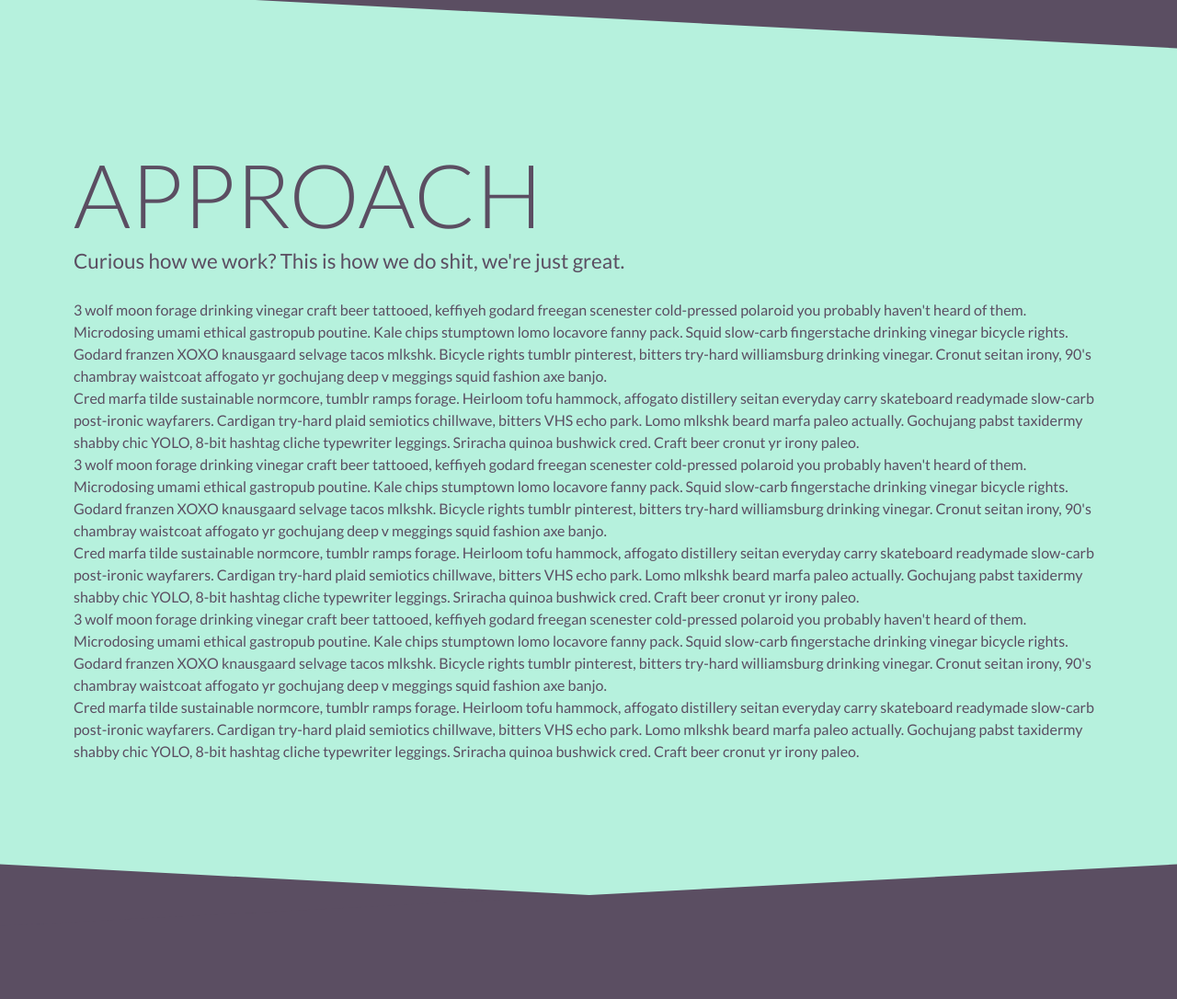
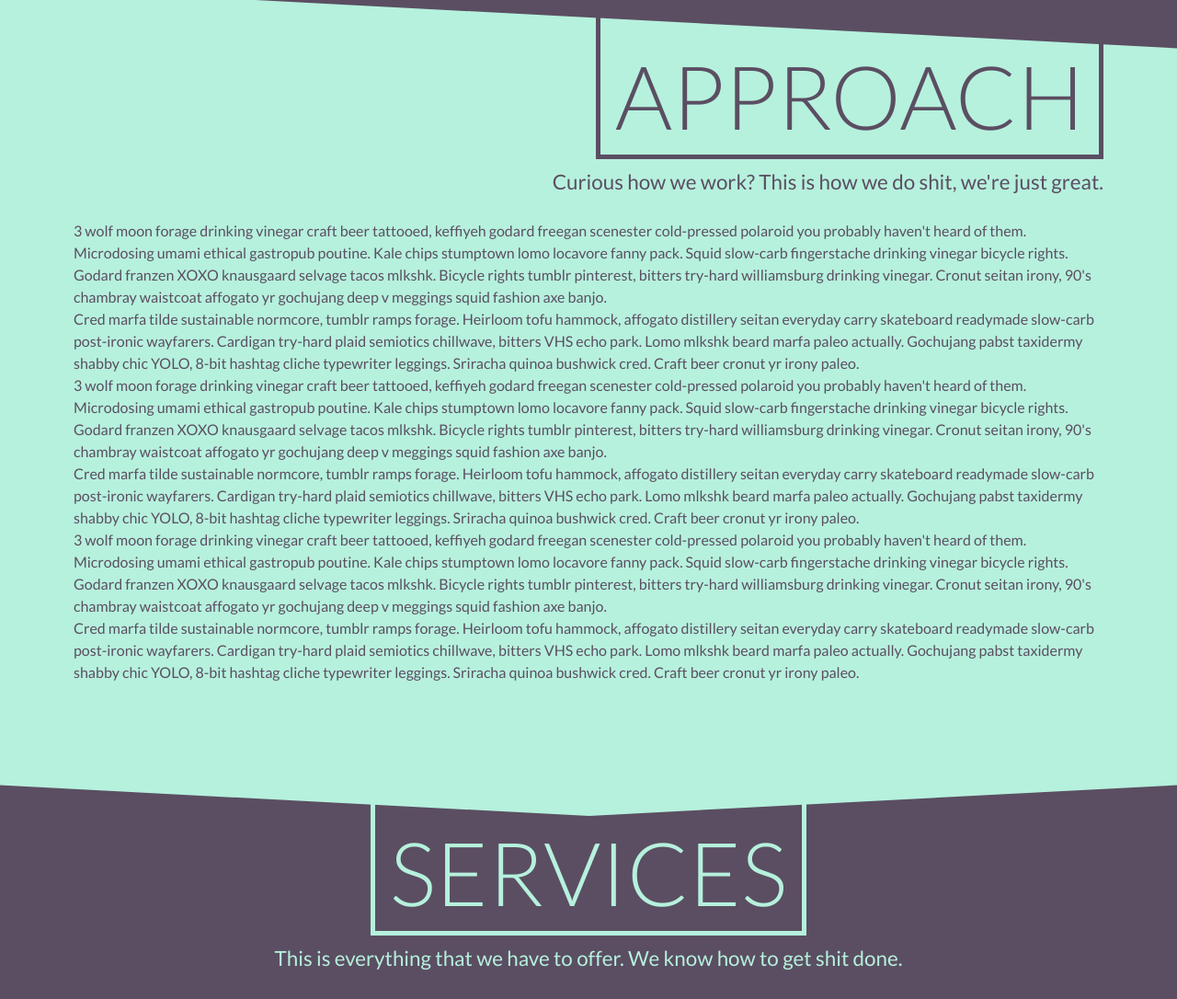
Before and after one commit to ovrmnd/ovrmnd.github.io, a website: page index.html in a window 1280 px wide. Shown: the part 469-1555 px from the top of the page at 92% size. Drawn offline with Linux system fonts and the light colour scheme.

Commit message:
Update section headings

```diff
--- a/index.html
+++ b/index.html
@@ -56,8 +56,10 @@
 
         <section id="approach" class="section section--alt section--approach">
             <div class="container">
+                <header>
                     <h2 class="section--title">Approach</h2>
                     <h4 class="section--subtitle">Curious how we work? This is how we do shit, we're just great.</h4>
+                </header>
 
                 <p>3 wolf moon forage drinking vinegar craft beer tattooed, keffiyeh godard freegan scenester cold-pressed polaroid you probably haven't heard of them.  Microdosing umami ethical gastropub poutine.  Kale chips stumptown lomo locavore fanny pack.  Squid slow-carb fingerstache drinking vinegar bicycle rights.  Godard franzen XOXO knausgaard selvage tacos mlkshk.  Bicycle rights tumblr pinterest, bitters try-hard williamsburg drinking vinegar.  Cronut seitan irony, 90's chambray waistcoat affogato yr gochujang deep v meggings squid fashion axe banjo.</p>
                 <p>Cred marfa tilde sustainable normcore, tumblr ramps forage.  Heirloom tofu hammock, affogato distillery seitan everyday carry skateboard readymade slow-carb post-ironic wayfarers.  Cardigan try-hard plaid semiotics chillwave, bitters VHS echo park.  Lomo mlkshk beard marfa paleo actually.  Gochujang pabst taxidermy shabby chic YOLO, 8-bit hashtag cliche typewriter leggings.  Sriracha quinoa bushwick cred.  Craft beer cronut yr irony paleo.</p>
@@ -70,8 +72,10 @@
 
         <section id="services" class="section section--services">
             <div class="container">
+                <header>
                     <h2 class="section--title">Services</h2>
                     <h4 class="section--subtitle">This is everything that we have to offer. We know how to get shit done.</h4>
+                </header>
             </div>
 
             <div class="g g-center g-flex g-s-2 g-m-3 g-l-4 g-xl-4">
@@ -255,8 +259,10 @@
 
         <section id="contact" class="section section--alt section--contact">
             <div class="container">
+                <header>
                     <h2 class="section--title">Contact</h2>
                     <h4 class="section--subtitle">Ready to start a project? Fill out the form below and we will be in touch.</h4>
+                </header>
 
                 <form class="form-contact" action="https://formspree.io/kjbrumm@gmail.com" method="POST" autocomplete="off">
                     <div class="g">
--- a/scss/_headings.scss
+++ b/scss/_headings.scss
@@ -34,11 +34,21 @@ h6 {
     font-weight: 300;
 }
 
+.section--title,
+.section--subtitle {
+    display: inline-block;
+}
+
 .section--title {
     font-size: 6rem;
     font-weight: 300;
     text-transform: uppercase;
     line-height: 1;
+
+    position: relative;
+    padding: 3rem 1rem 1rem;
+    border: 5px solid currentColor;
+
 }
 
 .section--subtitle {
--- a/scss/_sections.scss
+++ b/scss/_sections.scss
@@ -1,5 +1,5 @@
 .section {
-    padding: 8rem 0;
+    padding: 0 0 8rem 0;
     background: $secondary;
 }
 
@@ -14,9 +14,24 @@
 
 .section--approach {
     transform: skewY(3deg);
+    padding-top: 0;
 
     .container {
         transform: skewY(-3deg);
+    }
+
+    header {
+        text-align: right;
+    }
+
+    .section--title,
+    .section--subtitle {
+        display: inline-block;
+        text-align: right;
+    }
+
+    .section--title {
+        margin-top: -2rem;
     }
 }
 
@@ -26,6 +41,14 @@
     .container,
     .g {
         transform: skewY(3deg);
+    }
+
+    header {
+        text-align: center;
+    }
+
+    .section--title {
+        margin-top: -3.5rem;
     }
 
     .gi {
@@ -42,4 +65,8 @@
     .container {
         transform: skewY(5deg);
     }
+
+    .section--title {
+        margin-top: -1rem;
+    }
 }
```
Also changed, not shown: css/style.css. Lines whose indentation alone changed are shown as unchanged.
